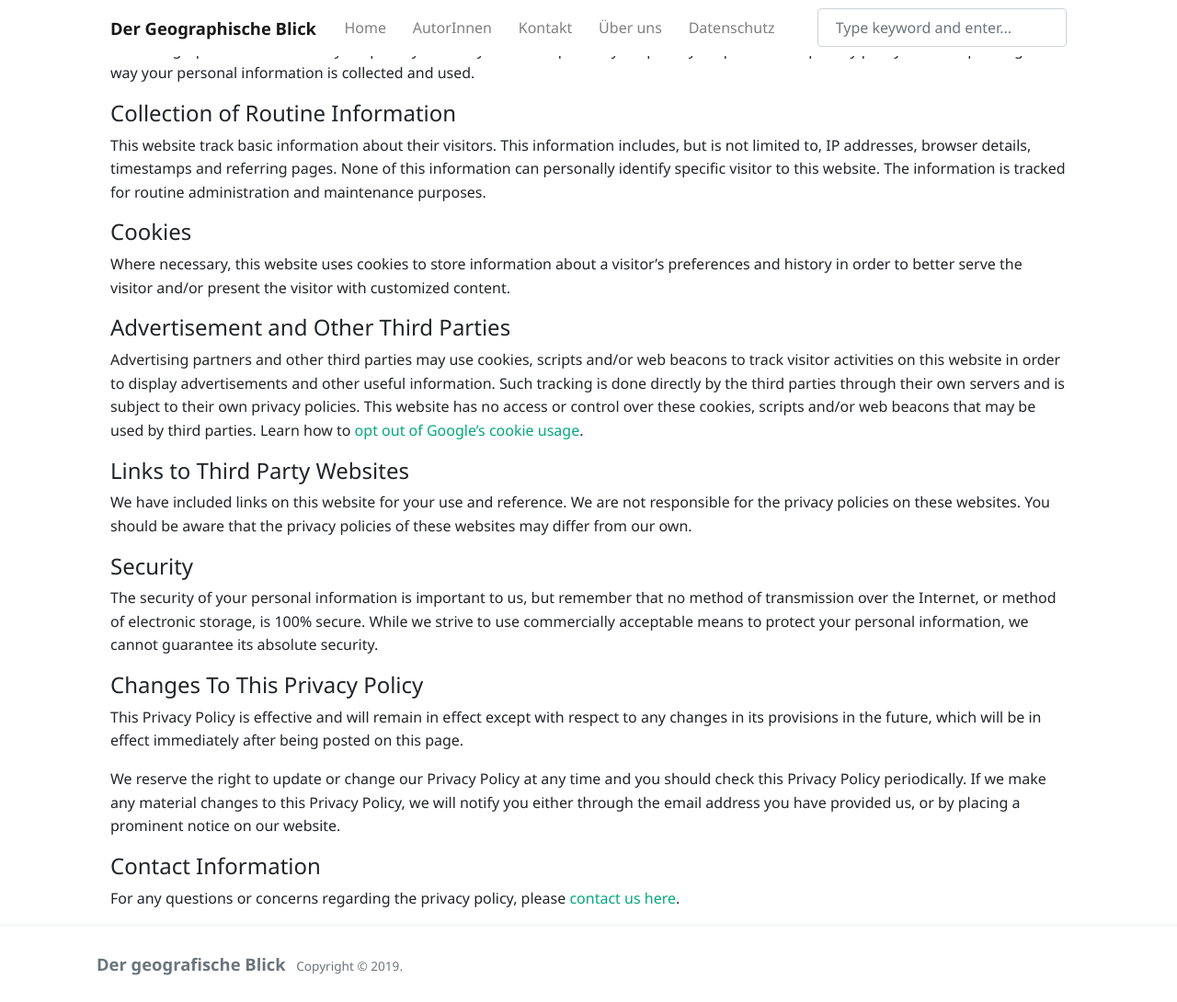
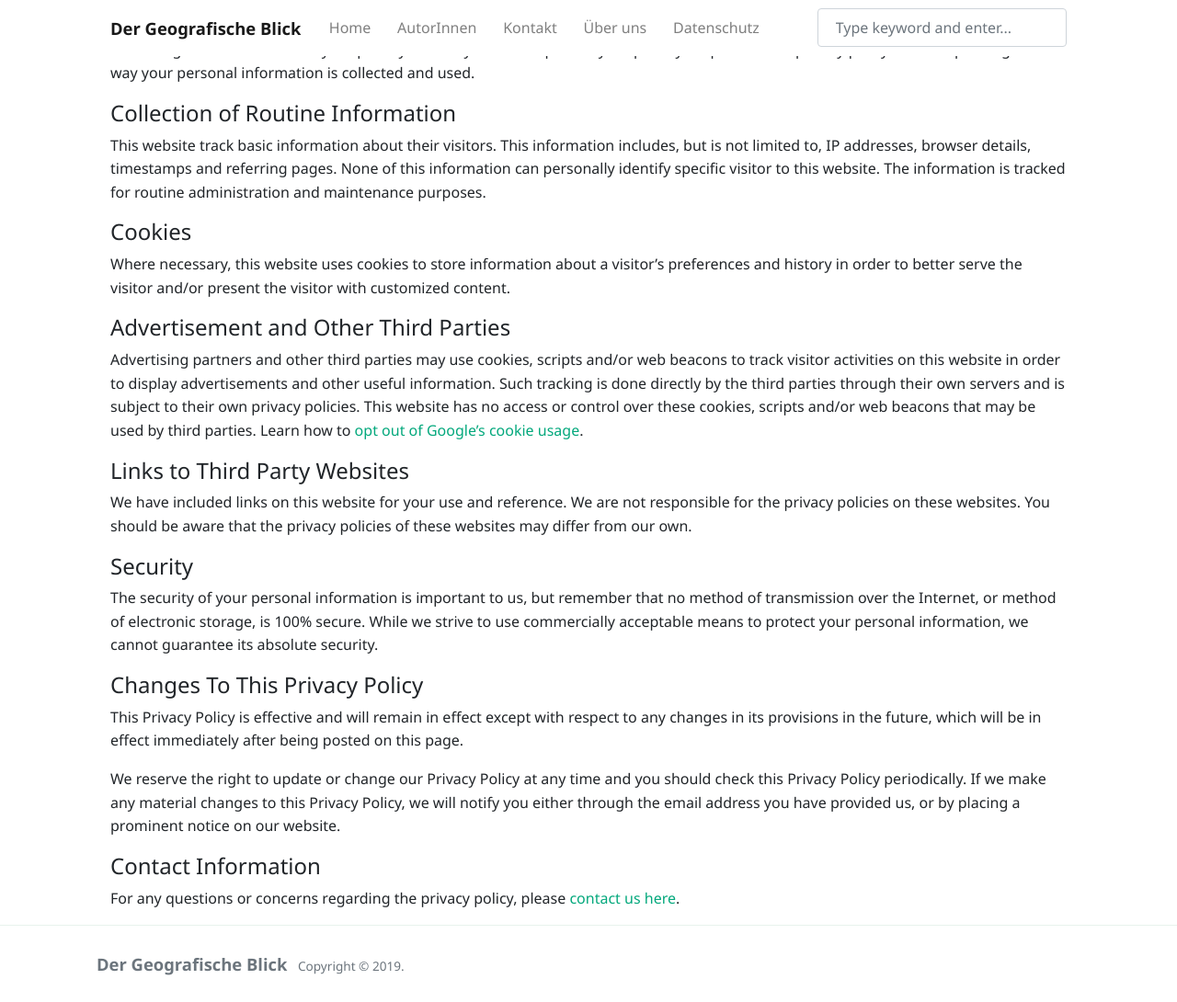
Before and after one commit to geoblick/blog_geo, a Jekyll site: the page built from _pages/privacy-policy.md, in a window 1280 px wide and 1090 px high. Shown: the whole window at 92% size. Built offline with Jekyll 4.4.1, drawn with Linux system fonts in a browser that asks for light colours; nearby versions of some CDN libraries; a script that is not in the unit is left out.

Commit message:
corrected title

```diff
--- a/_config.yml
+++ b/_config.yml
@@ -1,5 +1,5 @@
 # Site
-name: 'Der Geographische Blick'
+name: 'Der Geografische Blick'
 description: 'geoblick'
 logo: 'assets/images/logo.png'
 favicon: 'assets/images/favicon.ico'
--- a/_layouts/default.html
+++ b/_layouts/default.html
@@ -77,7 +77,7 @@
         <div class="container">
         <div class="row align-items-center justify-content-between">
             <div>
-                <span class="navbar-brand mr-2 mb-0"><strong>Der geografische Blick</strong></span>
+                <span class="navbar-brand mr-2 mb-0"><strong>Der Geografische Blick</strong></span>
                 <span>Copyright © <script>document.write(new Date().getFullYear())</script>.</span>
 
                 <!--  Github Repo Star Btn
```
